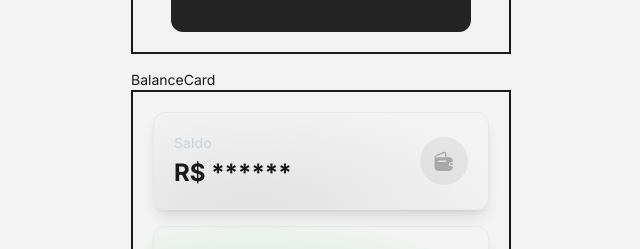
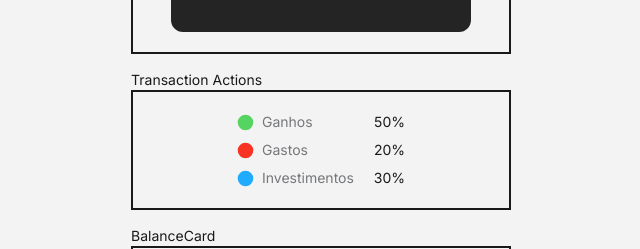
Before and after one commit to jaksondeoliveiramartins/fsc-labs-simple-finance, a Next.js app: page /tests in a window 1280 px wide. Shown: the part 272-521 px from the top of the page, without its empty margins (319-959 px from the left). Built offline with nearby package versions, Linux system fonts and the light colour scheme; no server answers.

Commit message:
refactor: percentual transaction refactoring

```diff
--- a/app/_components/PercentTransaction.tsx
+++ b/app/_components/PercentTransaction.tsx
@@ -1,23 +1,28 @@
 import { CircleIcon } from "lucide-react";
+import {
+  TransactionTypeConfig,
+  TransactionType,
+} from "../_types/transactionType";
 
 interface PercentTransactionProps {
-  backgroundColor: "green" | "blue" | "red";
-  transactionType: "ganhos" | "gastos" | "investimento";
+  transactionType: TransactionType;
   percentNumber: number;
 }
 
 const PercentTransaction = ({
-  backgroundColor,
   transactionType,
   percentNumber,
 }: PercentTransactionProps) => {
+  const { color, label } = TransactionTypeConfig[transactionType];
   return (
     <div className="flex w-1/2 items-center justify-between">
       <div className="flex items-center gap-2">
-        <CircleIcon size={17} color={backgroundColor} fill={backgroundColor} />
-        <p className="text-sm font-semibold text-gray-400">{transactionType}</p>
+        <CircleIcon size={17} color={`${color}`} fill={`${color}`} />
+        <p className="text-sm font-normal text-[var(--label-foreground)]">
+          {label}
+        </p>
       </div>
-      <p>{percentNumber}%</p>
+      <p className="text-sm">{percentNumber}%</p>
     </div>
   );
 };
--- /dev/null
+++ b/app/_types/transactionType.ts
@@ -0,0 +1,23 @@
+export enum TransactionType {
+  EARNING = "earning",
+  EXPENSE = "expense",
+  INVESTMENT = "investment",
+}
+
+export const TransactionTypeConfig: Record<
+  TransactionType,
+  { color: string; label: string }
+> = {
+  [TransactionType.EARNING]: {
+    color: "var(--earning-color)",
+    label: "Ganhos",
+  },
+  [TransactionType.EXPENSE]: {
+    color: "var(--expense-color)",
+    label: "Gastos",
+  },
+  [TransactionType.INVESTMENT]: {
+    color: "var(--investment-color)",
+    label: "Investimentos",
+  },
+};
--- a/app/globals.css
+++ b/app/globals.css
@@ -88,6 +88,10 @@ body {
   --default-button: oklch(0.3791 0 0);
   --danger: oklch(0.63 0.2516 18.53);
   --card-border: oklch(0.93 0 0);
+  --label-foreground: oklch(57.02% 0.004 257.47);
+  --earning-color: oklch(0.7736 0.1915 145.23);
+  --expense-color: oklch(63.63% 0.233 29.55);
+  --investment-color: oklch(72.35% 0.186 248.18);
 }
 
 .dark {
@@ -121,6 +125,7 @@ body {
   --sidebar-border: oklch(1 0 0 / 10%);
   --sidebar-ring: oklch(0.527 0.154 150.069);
   --card-border: oklch(0.36 0 0);
+  --label-foreground: oklch(79.18% 0.005 257.47);
 }
 
 @layer base {
@@ -144,5 +149,5 @@ input:-webkit-autofill:active {
 }
 
 .dash-container {
-  @apply flex items-center justify-center w-full h-full;
+  @apply flex h-full w-full items-center justify-center;
 }
--- a/app/tests/page.tsx
+++ b/app/tests/page.tsx
@@ -5,6 +5,8 @@ import BalanceCard from "../_components/BalanceCard";
 import IPeriod from "../_interfaces/IPeriod";
 import TransactionActions from "../_components/TransactionActions";
 import DateRangePicker from "../_components/DateRangePicker";
+import PercentTransaction from "../_components/PercentTransaction";
+import { TransactionType } from "../_types/transactionType";
 
 export default function ComponentTest() {
   const [period, setPeriod] = useState<IPeriod>({
@@ -44,6 +46,25 @@ export default function ComponentTest() {
         </div>
       </div>
 
+      {/* Percent Transaction */}
+      <div>
+        <div className="text-sm">Transaction Actions</div>
+        <div className="flex w-full flex-col items-center justify-center gap-2 border-2 p-5">
+          <PercentTransaction
+            transactionType={TransactionType.EARNING}
+            percentNumber={50}
+          />
+          <PercentTransaction
+            transactionType={TransactionType.EXPENSE}
+            percentNumber={20}
+          />
+          <PercentTransaction
+            transactionType={TransactionType.INVESTMENT}
+            percentNumber={30}
+          />
+        </div>
+      </div>
+
       {/* Balance Cards */}
       <div>
         <div className="text-sm">BalanceCard</div>
```
